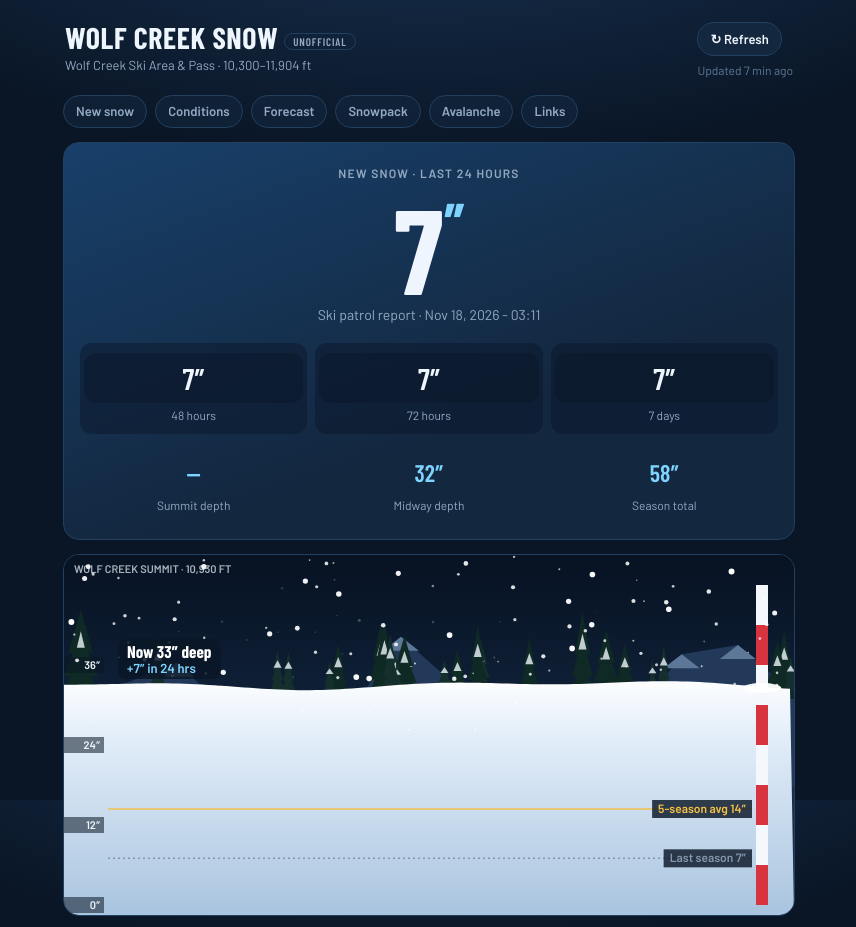
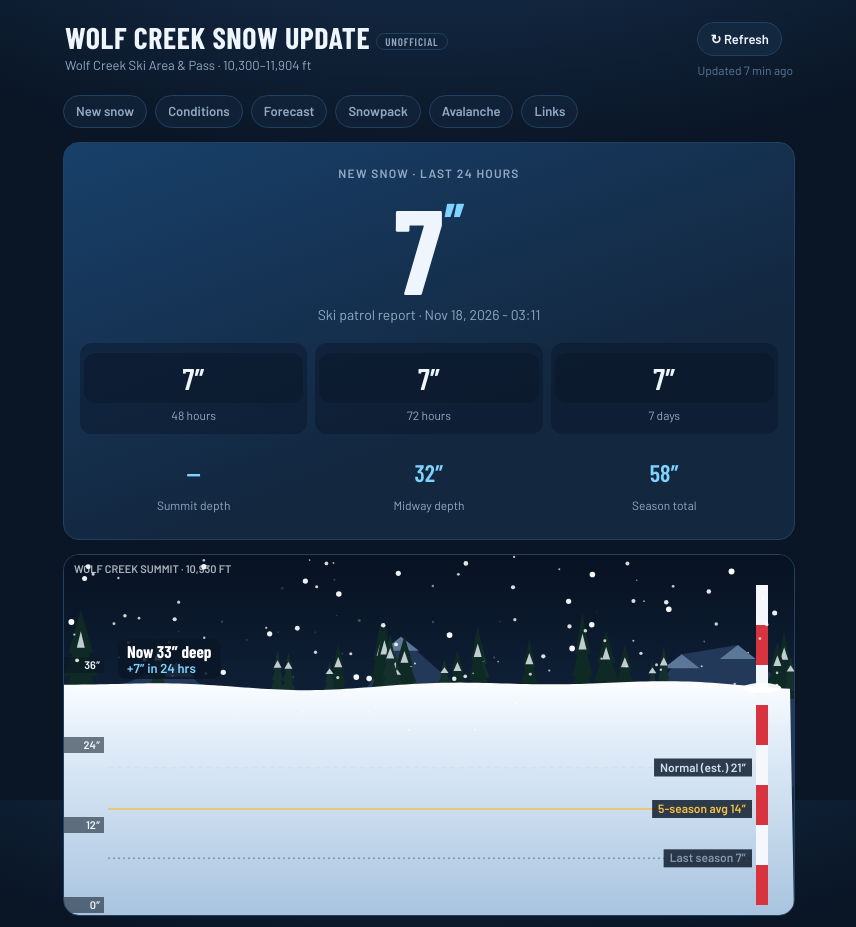
Before and after one commit to wolfcreeksnow/wolfcreeksnow.github.io, a plain HTML site: page index.html in a window 1280 px wide. Shown: the top 927 px of the page, without its empty margins (211-1067 px from the left). Drawn offline with nearby package versions, Linux system fonts and the light colour scheme; animation ran at ten frames a second.

Commit message:
Update title and header for Wolf Creek Snow

```diff
--- a/index.html
+++ b/index.html
@@ -3,7 +3,7 @@
 <head>
 <meta charset="utf-8">
 <meta name="viewport" content="width=device-width, initial-scale=1, viewport-fit=cover">
-<title>Wolf Creek Snow</title>
+<title>Wolf Creek Snow Update</title>
 <meta name="description" content="Unofficial live snow dashboard for Wolf Creek Ski Area and Wolf Creek Pass, Colorado: new snow, snowpack, forecast and avalanche danger.">
 <meta name="theme-color" content="#0a1626">
 <link rel="preconnect" href="https://fonts.googleapis.com"><link rel="preconnect" href="https://fonts.gstatic.com" crossorigin>
@@ -114,7 +114,7 @@ footer{color:var(--dim);font-size:12px;text-align:center;margin-top:24px;line-he
 <div class="wrap">
   <header>
     <div class="brand">
-      <div class="h">WOLF CREEK SNOW<span class="badge">Unofficial</span></div>
+      <div class="h">WOLF CREEK SNOW UPDATE<span class="badge">Unofficial</span></div>
       <div class="sub">Wolf Creek Ski Area &amp; Pass · 10,300–11,904 ft</div>
     </div>
     <div>
@@ -350,6 +350,14 @@ const RIDGE_NEAR = Array.from({ length: 10 }, () => rnd());
 const TREES = Array.from({ length: 26 }, () => ({ x: rnd(), h: .55 + rnd() * .6, w: .8 + rnd() * .5, row: rnd() < .45 ? 0 : 1 }));
 const STARS = Array.from({ length: 60 }, () => ({ x: rnd(), y: rnd() * .55, r: .4 + rnd() * 1.1, p: rnd() * 6 }));
 
+// SNOTEL publishes a normal (median) for snow water but usually not for depth.
+// When depth has no normal, estimate it from the snow-water normal at today's snow density.
+function normalDepth(L, medDepth) {
+  const base = { color: '#cfe0f2', dash: [5, 4] };
+  if (L?.depthMedian != null || medDepth != null) return { ...base, label: 'Normal', v: L?.depthMedian ?? medDepth };
+  if (L?.sweMedian && L?.swe && L?.depth) return { ...base, label: 'Normal (est.)', v: L.sweMedian * L.depth / L.swe };
+  return { ...base, v: null };
+}
 function sceneData(d) {
   const s = d?.snotel, L = s?.latest, i = L?.date ? Math.round((Date.parse(L.date + 'T00:00:00Z') - Date.UTC(s.wy - 1, 9, 1)) / DAY) : -1;
   const at = a => (i >= 0 && a ? a[i] : null);
@@ -361,7 +369,7 @@ function sceneData(d) {
   return {
     depth: L?.depth ?? s?.sensor?.depthNow ?? null,
     refs: [
-      { label: 'Normal', v: L?.depthMedian ?? at(s?.season?.current?.depthMedian), color: '#cfe0f2', dash: [5, 4] },
+      normalDepth(L, at(s?.season?.current?.depthMedian)),
       { label: '5-season avg', v: at(s?.season?.avg5?.depth), color: '#f2c14e', dash: [] },
       { label: 'Last season', v: at(s?.season?.last?.depth), color: '#8496ad', dash: [2, 3] },
     ].filter(x => x.v != null),
```
